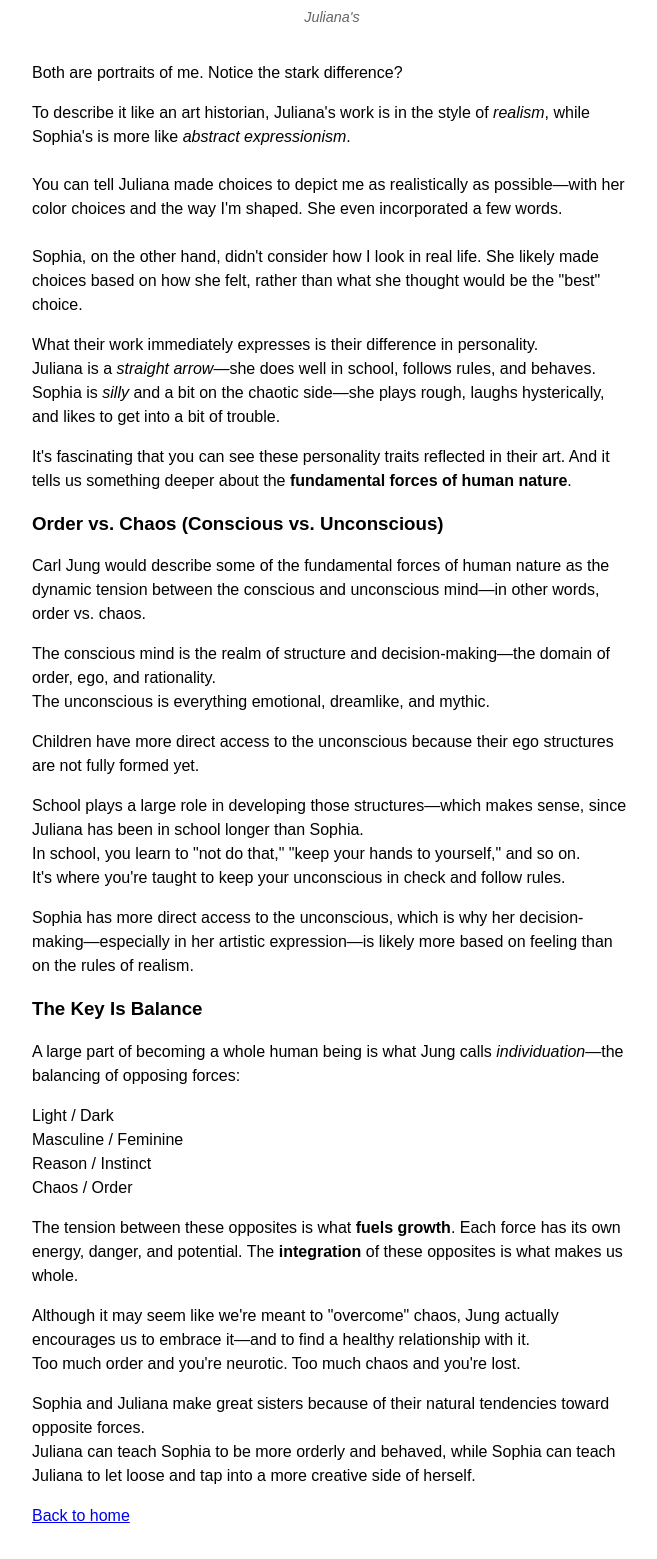
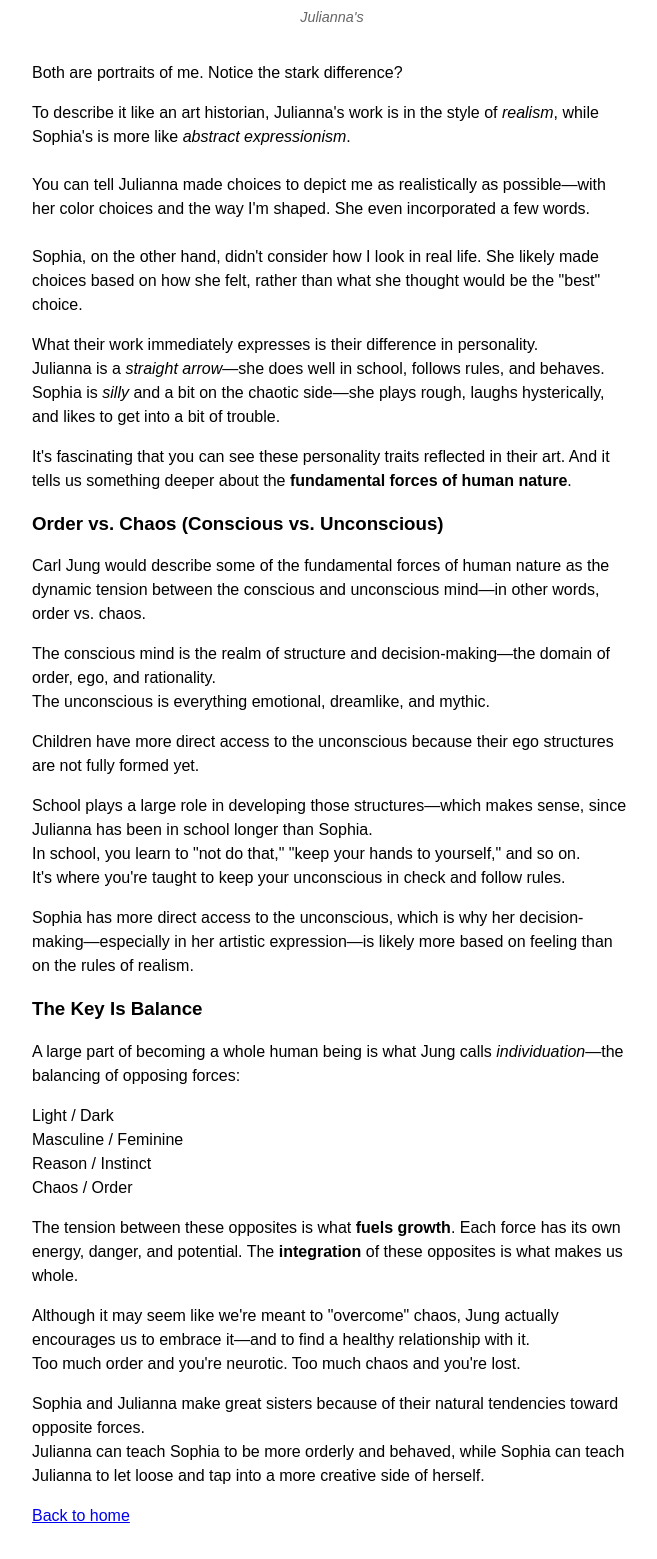
Before and after one commit to cnoott/liamamad.io, an Eleventy site: page src/posts/my_nieces_art.html in a window 1280 px wide. Shown: the part 1041-2600 px from the top of the page, without its empty margins (308-965 px from the left). Built offline with nearby package versions, Linux system fonts and the light colour scheme; Eleventy itself is replaced by a stand-in of ours; files that its build step writes are made by us from their sources.

Commit message:
spelling

```diff
--- a/src/posts/my_nieces_art.html
+++ b/src/posts/my_nieces_art.html
@@ -58,7 +58,7 @@ eleventyNavigation:
     </figure>
     <figure>
       <img src="https://lh3.googleusercontent.com/d/1F0h9tgEEtJ9Yo--2PYujVAsqVxuFR2ga" alt="Niece's first drawing">
-      <figcaption>Juliana's</figcaption>
+      <figcaption>Julianna's</figcaption>
     </figure>
 
     <p>
@@ -67,10 +67,10 @@ eleventyNavigation:
     </p>
 
     <p>
-      To describe it like an art historian, Juliana's work is in the style of <i>realism</i>, while Sophia's is more like <i>abstract expressionism</i>.
+      To describe it like an art historian, Julianna's work is in the style of <i>realism</i>, while Sophia's is more like <i>abstract expressionism</i>.
       <br/>
       <br/>
-      You can tell Juliana made choices to depict me as realistically as possible—with her color choices and the way I'm shaped. She even incorporated a few words.
+      You can tell Julianna made choices to depict me as realistically as possible—with her color choices and the way I'm shaped. She even incorporated a few words.
       <br/>
       <br/>
       Sophia, on the other hand, didn't consider how I look in real life. She likely made choices based on how she felt, rather than what she thought would be the "best" choice.
@@ -79,7 +79,7 @@ eleventyNavigation:
     <p>
       What their work immediately expresses is their difference in personality.
       <br/>
-      Juliana is a <i>straight arrow</i>—she does well in school, follows rules, and behaves.
+      Julianna is a <i>straight arrow</i>—she does well in school, follows rules, and behaves.
       <br/>
       Sophia is <i>silly</i> and a bit on the chaotic side—she plays rough, laughs hysterically, and likes to get into a bit of trouble.
     </p>
@@ -106,7 +106,7 @@ eleventyNavigation:
     </p>
 
     <p>
-      School plays a large role in developing those structures—which makes sense, since Juliana has been in school longer than Sophia.
+      School plays a large role in developing those structures—which makes sense, since Julianna has been in school longer than Sophia.
       <br/>
       In school, you learn to "not do that," "keep your hands to yourself," and so on.
       <br/>
@@ -144,9 +144,9 @@ eleventyNavigation:
     </p>
 
     <p>
-      Sophia and Juliana make great sisters because of their natural tendencies toward opposite forces.
+      Sophia and Julianna make great sisters because of their natural tendencies toward opposite forces.
       <br/>
-      Juliana can teach Sophia to be more orderly and behaved, while Sophia can teach Juliana to let loose and tap into a more creative side of herself.
+      Julianna can teach Sophia to be more orderly and behaved, while Sophia can teach Julianna to let loose and tap into a more creative side of herself.
     </p>
   </section>
 
```
